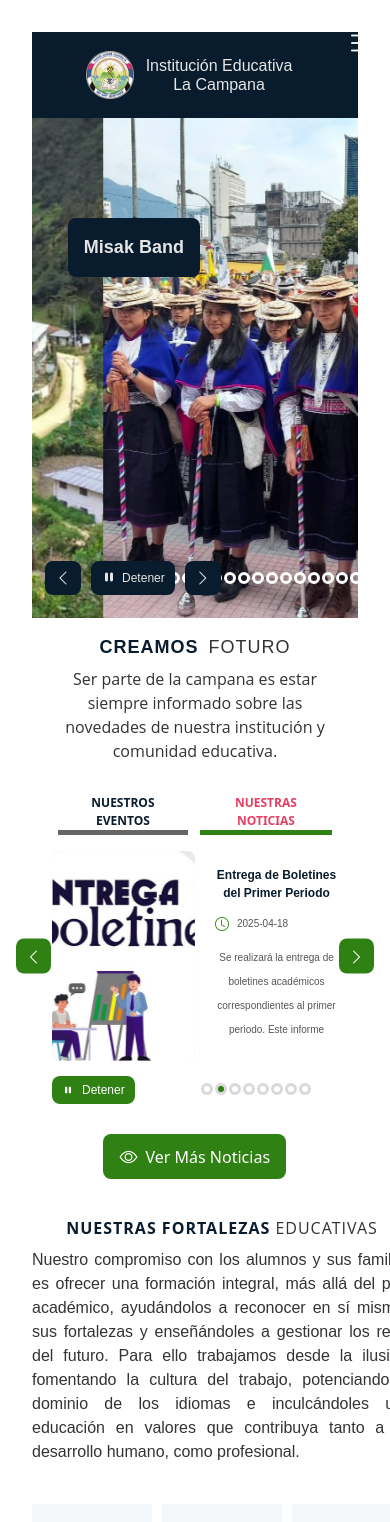
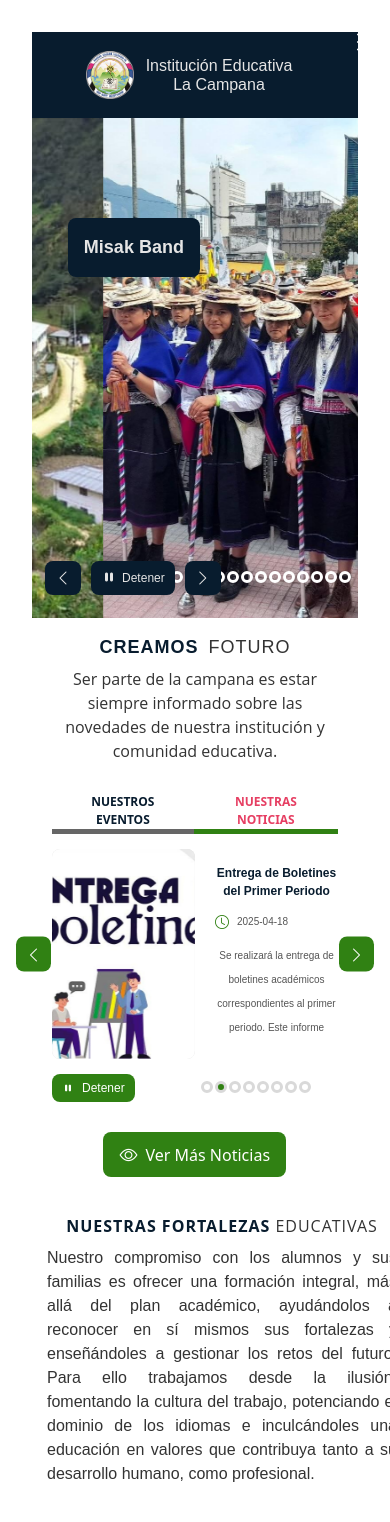
Before and after one commit to IE-LaCampana/I-E-La-Campana, a React (Vite) app: page / in a window 390 px wide. Shown: the top 1522 px of the page. Built offline with nearby package versions, Linux system fonts and the light colour scheme.

Commit message:
Se corriguio unos errores en el media queries  J.T.Y

```diff
--- a/src/components/layouts/Navbar/Navbar.css
+++ b/src/components/layouts/Navbar/Navbar.css
@@ -166,9 +166,9 @@
 
 @media (max-width: 1600px) {
     .navbar {
-    width: 55%;
+    width: 54%;
     top: 1.5%;
-    left: 42.5%;
+    left: 45.5%;
   }
   .navbar .navbar-ul li a {
     font-size: 16px;
@@ -177,6 +177,7 @@
 
 @media (max-width: 1440px) {
   .navbar {
+    width: 53%;
     top: 1.5%;
     left: 46.8%;
   }
--- a/src/components/layouts/Navbar/Navbar.jsx
+++ b/src/components/layouts/Navbar/Navbar.jsx
@@ -27,7 +27,7 @@ const Navbar = () => {
     { route: "/sede-tulcan", icon: "bi-house-door", content: "C.D.R.M. Tulcán", },
     { route: "/sede-santa-lucia", icon: "bi bi-tree", content: "E.R.M. Santa Lucía", },
     { route: "/sede-manantial", icon: "bi bi-water", content: "E.R.M. Manantial", },
-    { route: "/sede-carmelo", icon: "bi bi-house-heart", content: "E.R.M. El Carmelo", },
+    { route: "/sede-carmelo", icon: "bi bi-house-heart", content: "E.M.M. Carmelo", },
   ];
 
   const nuestraInstitucionDropdown = [
@@ -41,7 +41,7 @@ const Navbar = () => {
     { route: "/prescolar", icon: "bi bi-emoji-smile", content: "Prescolar" },
     { route: "/primaria", icon: "bi bi-book", content: "Básica Primaria" },
     { route: "/segundaria", icon: "bi bi-journal-richtext", content: "Básica Secundaria", },
-    { route: "/media-tecnica", icon: "bi bi-mortarboard", content: "Media Técnica", },
+    { route: "/media-tecnica", icon: "bi bi-mortarboard", content: "Media Académica", },
     { route: "/cursos", icon: "bi bi-journal-bookmark", content: "Cursos y diplomas" },
   ];
 
@@ -54,7 +54,9 @@ const Navbar = () => {
     { route: "/actividades", icon: "bi bi-building", content: "Actividades Deportivas", },
     { route: "/biblioteca", icon: "bi bi-book-half", content: "Biblioteca" },
     { route: "/bienestar", icon: "bi bi-heart", content: "Bienestar Estudiantil", },
-    { route: "/proyectos-estudiantes", icon: "bi bi bi-tools", content: "Proyectos Estudiantiles", },
+    { route: "/alimentacion", icon: "bi bi-cup-straw", content: "Restaurante escolar" },
+    { route: "/tecnologia", icon: "bi bi-pc-display", content: "Sala de Sistemas" },
+    { route: "/laboratorio", icon: "bi bi-beake", content: "Laboratorio de Química" },
   ];
 
   const docentesDropdown = [
--- a/src/components/modules/educationalStrengths/OurStrengths/OurStrengths.css
+++ b/src/components/modules/educationalStrengths/OurStrengths/OurStrengths.css
@@ -3,6 +3,7 @@
   margin: 0 auto;
   padding: 90px 20px;
   font-family: Arial, sans-serif;
+  box-sizing: border-box;
 }
 .our-strengths-container .our-strengths-title {
   text-align: center;
@@ -228,7 +229,7 @@
   }
   .our-strengths-container .our-strengths-description {
     font-size: 1rem;
-    max-width: 420px;
+    max-width: 350px;
     line-height: 1.5;
   }
   .our-strengths-container .strengths-grid {
--- a/src/components/ul/BannerCarousel/BannerCarousel.css
+++ b/src/components/ul/BannerCarousel/BannerCarousel.css
@@ -141,6 +141,7 @@
 .slick-dots li button::before {
   display: none;
 }
+
 @media (max-width: 1600px) {
   .banner-carousel {
     height: 600px;
@@ -187,6 +188,7 @@
     height: 15px !important;
   }
 }
+
 @media (max-width: 1440px) {
   .banner-carousel {
     height: 500px;
@@ -225,11 +227,12 @@
     width: 15px !important;
     height: 15px !important;
   }
-  .custom-dots-container{
+  .custom-dots-container {
     position: relative;
     left: 95px;
   }
 }
+
 @media (max-width: 1280px) {
   .banner-carousel {
     height: 500px;
@@ -268,11 +271,10 @@
     width: 15px !important;
     height: 15px !important;
   }
-  .custom-dots-container{
+  .custom-dots-container {
     position: relative;
     left: 95px;
   }
-
 }
 
 @media (max-width: 1080px) {
@@ -313,11 +315,10 @@
     width: 15px !important;
     height: 15px !important;
   }
-  .custom-dots-container{
+  .custom-dots-container {
     position: relative;
     left: 95px;
   }
-
 }
 
 @media (max-width: 992px) {
@@ -363,10 +364,10 @@
     height: 15px !important;
   }
 
-   .custom-dots-container {
+  .custom-dots-container {
     position: relative;
     left: 5%;
-}
+  }
 }
 
 @media (max-width: 768px) {
@@ -412,10 +413,10 @@
     height: 12px !important;
   }
 
-   .custom-dots-container {
+  .custom-dots-container {
     position: relative;
     left: 5%;
-}
+  }
 }
 
 @media (max-width: 480px) {
@@ -462,7 +463,12 @@
   }
   .custom-dots-container {
     position: relative;
-    left: 24%;
+    width: 100%;
+    text-align: center;
+    padding: 0;
+    display: flex;
+    justify-content: flex-end;
+    margin: 3px 0;
   }
 }
 
--- a/src/index.css
+++ b/src/index.css
@@ -1,2 +1,7 @@
 @import './styles/Varibles.css';
 @import url('https://fonts.googleapis.com/css2?family=Playfair+Display:wght@600&display=swap');
+*{
+    margin: 0;
+    padding: 0;
+    box-sizing: border-box;
+}
```
